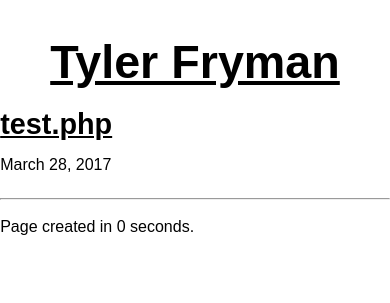
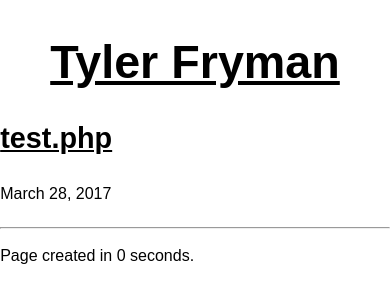
Before and after one commit to tfryman/tylerfryman.com, a PHP site: page / in a window 390 px wide. Shown: the top 303 px of the page. Run offline with PHP 8.4, Linux system fonts and the light colour scheme.

Commit message:
Adjusted css to handle long blog post titles on small screens

```diff
--- a/style/style.css
+++ b/style/style.css
@@ -1,3 +1,7 @@
+
+	* { //debugging only
+		//outline: 1px dashed red;
+		}
 	body{
 		margin:1em auto;
 		max-width:40em;
@@ -10,8 +14,9 @@
 		font-size: 35pt;
 		text-decoration: underline;
 		}
-	h1,h2,h3 {
-		line-height:0;
+	h2,h3 {
+		line-height:1.0;
+		text-align: left;
 	}
 	h2 a, h2 a:link { color: black; }
 	h2 a:visited { color: black; }
```
